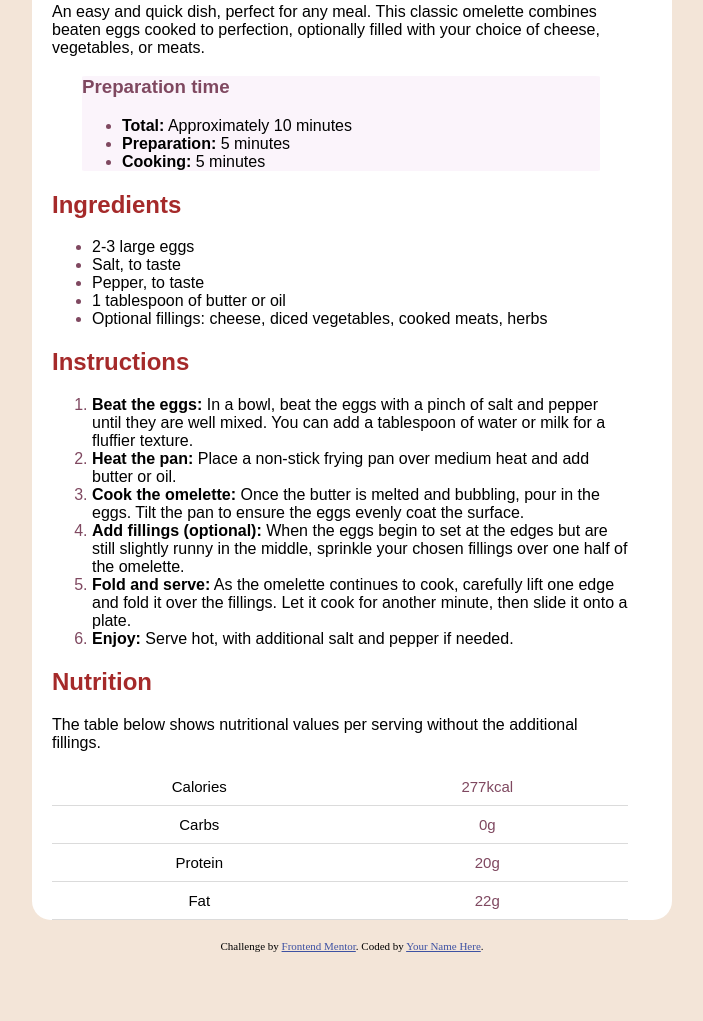
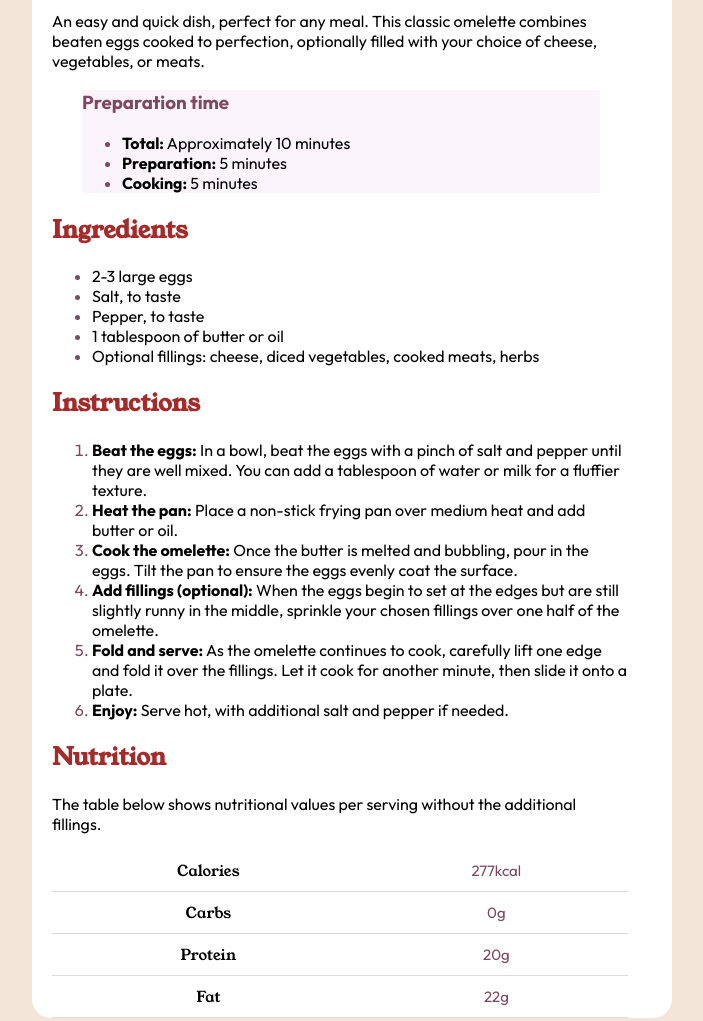
Before and after one commit to DSAW-2024-1/intro-to-github-pages-Anacha1304, a plain HTML site: page index.html in a window 1280 px wide. Shown: the part 389-1410 px from the top of the page, without its empty margins (288-991 px from the left). Before the commit the page ends 1341 px from the top, so only its background shows below. Drawn offline with Linux system fonts and the light colour scheme.

Commit message:
CSS PARTE 2

```diff
--- a/estilos.css
+++ b/estilos.css
@@ -1,3 +1,11 @@
+@font-face {
+    font-family: 'Outfit';
+    src: url('assets/fonts/outfit/Outfit-VariableFont_wght.ttf');
+}
+@font-face {
+    font-family: 'Young Serif';
+    src: url('assets/fonts/young-serif/YoungSerif-Regular.ttf');
+}
 body {
     background-color: #f3e5d8;
     margin: 0%;
@@ -16,17 +24,19 @@ body {
     margin: 20px;
     width: 90%;
     margin-bottom: 20px;
-    font-family: 'Outfit', sans-serif;
+    font-family: 'Outfit';
 }
 h1{
-    font-family: 'Outfit', sans-serif;
-
+    font-family: 'Young Serif';
 }
 
 h2{
     color: brown;
-    font-family: 'Outfit', sans-serif;
+    font-family: 'Young Serif';
 
+}
+p{
+    font-family: 'Outfit';
 }
 
 img {
@@ -44,13 +54,13 @@ img {
     margin-top: 1%;
     margin-bottom: 20px;
     border-radius: 1%;
-    font-family: 'young serif', sans-serif;
+    font-family: 'Outfit';
 
 }
 
 h3{
     color:  #7f4860;
-    font-family: 'Outfit', sans-serif;
+    font-family: 'Outfit';
 
 }
 
@@ -65,14 +75,14 @@ h3{
 .bold span{
     font-weight: bold;
     margin-bottom: 20px;
-    font-family: 'young serif', sans-serif;
+    font-family: 'Outfit';
 
 }
 
 table{
     width: 100%;
     border-collapse: collapse;
-    font-family: 'young serif', sans-serif;
+    font-family: 'Outfit';
 
 }
 
@@ -82,13 +92,12 @@ th, td {
     text-align: center;
     font-size: 15px;
     margin-bottom: 10px;
-    font-family: 'Outfit';
-    font-family: 'young serif', sans-serif;
+    font-family: 'Young Serif';
 
   }
 
 .numero cambio{
     color: #7f4860;
-    font-family: 'young serif', sans-serif;
+    font-family: 'Outfit';
 
 }
```
